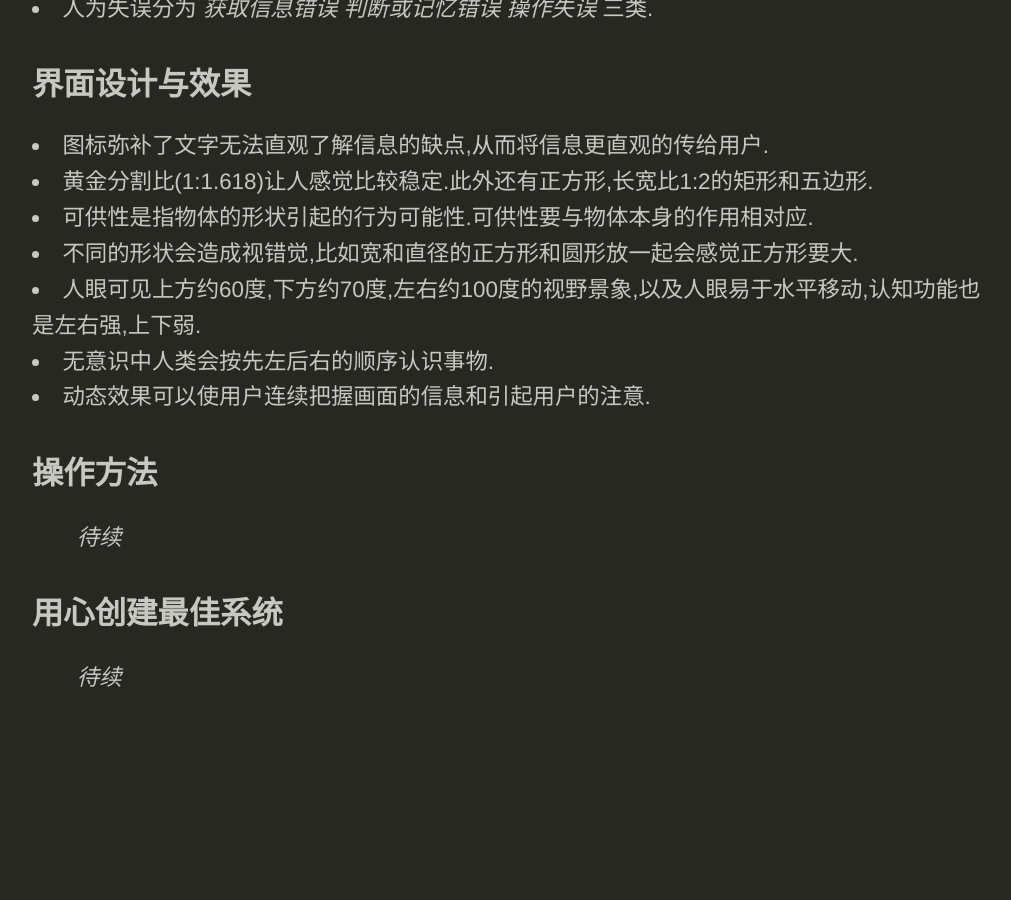
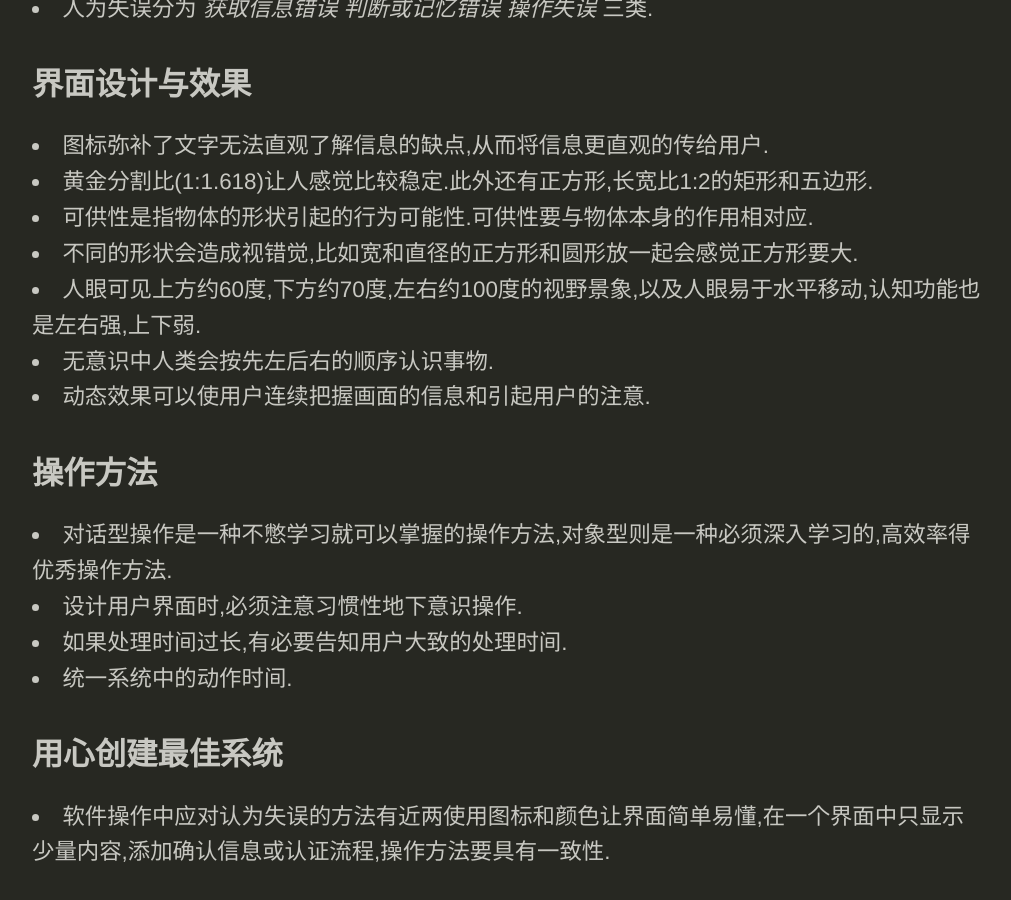
Before and after one commit to nolanlee/nolanlee.github.io, a Jekyll site: the page built from _posts/2015-7-1-good-design-not-simple.md, in a window 1280 px wide and 900 px high, scrolled down 997 px. Shown: the whole window, without its empty margins (133-1144 px from the left). Built offline with Jekyll 4.4.1, drawn with Linux system fonts in a browser that asks for light colours; Markdown is read by kramdown in place of the engine named in the settings; comment, search, counter and statistics services are not loaded; before the commit the page ends 1723 px from its top, so only the background shows below that.

Commit message:
finish 2015-7-1

```diff
--- a/_posts/2015-7-1-good-design-not-simple.md
+++ b/_posts/2015-7-1-good-design-not-simple.md
@@ -37,8 +37,11 @@ isCate: false
 
 ## 操作方法
 
-*待续*
+* 对话型操作是一种不憋学习就可以掌握的操作方法,对象型则是一种必须深入学习的,高效率得优秀操作方法.
+* 设计用户界面时,必须注意习惯性地下意识操作.
+* 如果处理时间过长,有必要告知用户大致的处理时间.
+* 统一系统中的动作时间.
 
 ## 用心创建最佳系统
 
-*待续*
+* 软件操作中应对认为失误的方法有近两使用图标和颜色让界面简单易懂,在一个界面中只显示少量内容,添加确认信息或认证流程,操作方法要具有一致性.
```
